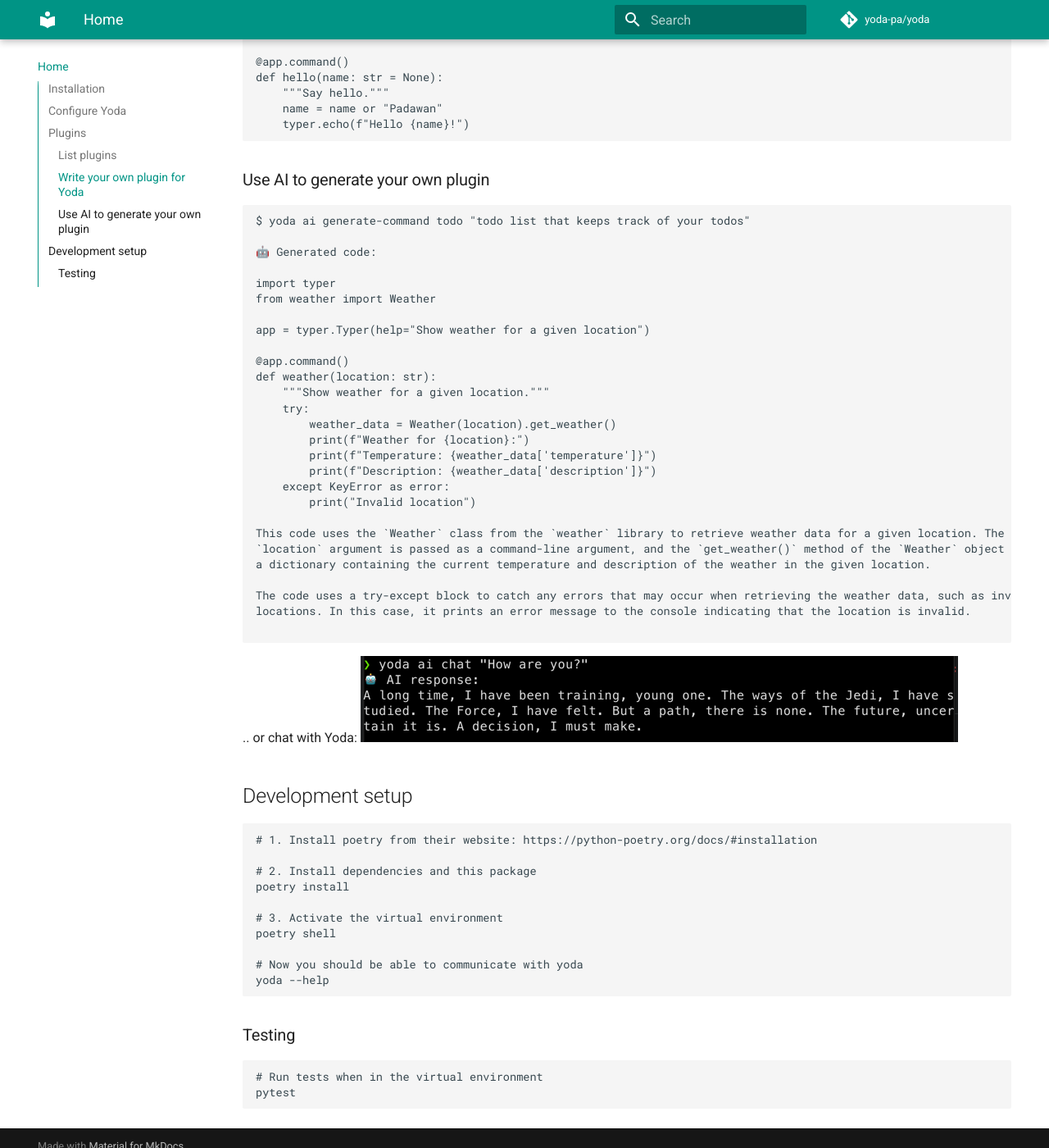
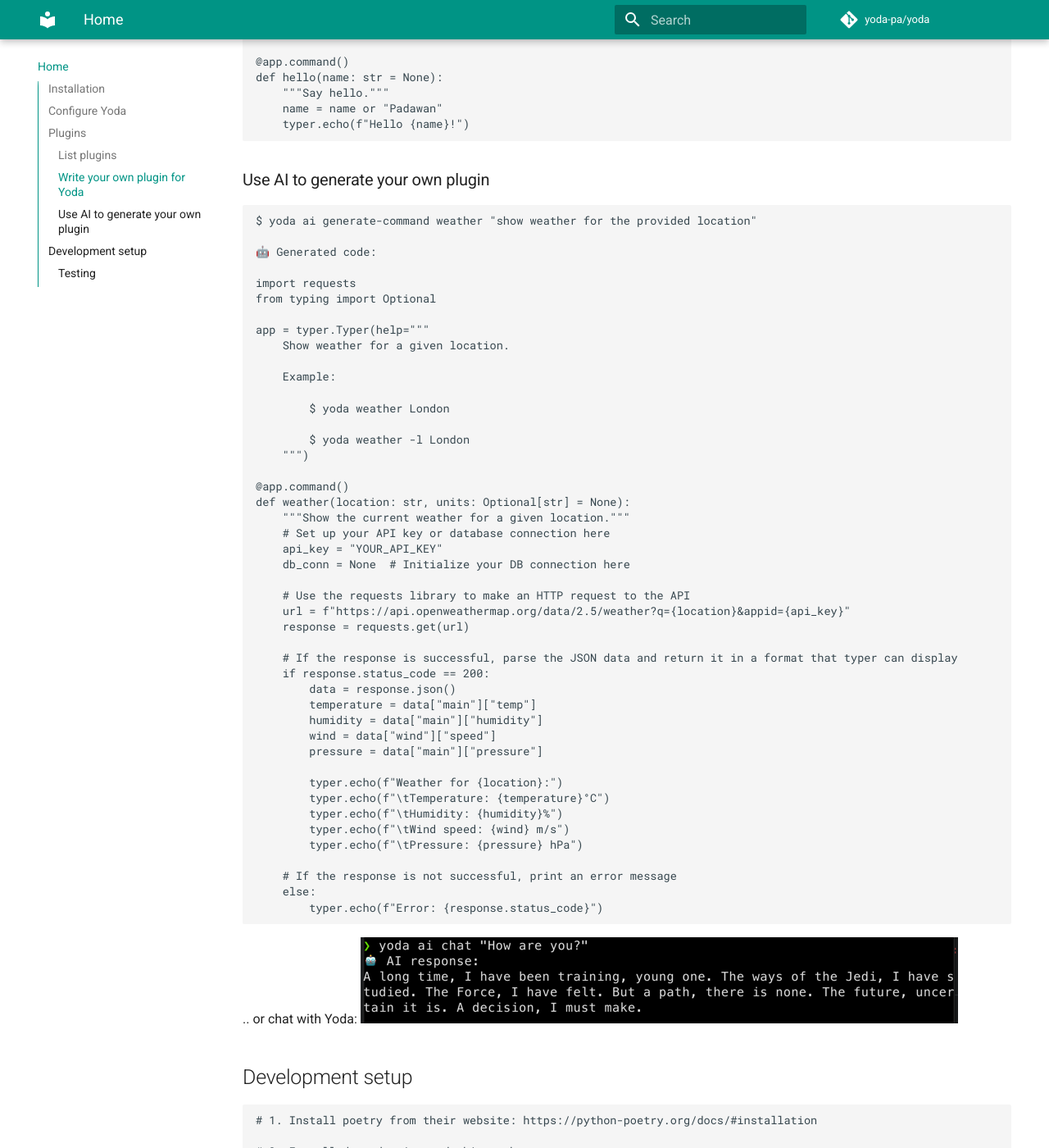
Before and after one commit to yoda-pa/yoda, an MkDocs documentation site: the page built from docs/docs/index.md, in a window 1280 px wide and 1400 px high, scrolled down 3044 px. Shown: the whole window at 82% size. Built offline with MkDocs 1.6.1 and Material for MkDocs 9.7.7, drawn with Linux system fonts in a browser that asks for light colours; comment, search, counter and statistics services are not loaded.

Commit message:
add status spinner, update docs

````diff
--- a/docs/docs/index.md
+++ b/docs/docs/index.md
@@ -73,33 +73,51 @@
 ### Use AI to generate your own plugin
 
 ```bash
-$ yoda ai generate-command todo "todo list that keeps track of your todos"
+$ yoda ai generate-command weather "show weather for the provided location"
 
 🤖 Generated code:
 
-import typer
-from weather import Weather
+import requests
+from typing import Optional
 
-app = typer.Typer(help="Show weather for a given location")
+app = typer.Typer(help="""
+    Show weather for a given location.
+
+    Example:
+
+        $ yoda weather London
+
+        $ yoda weather -l London
+    """)
 
 @app.command()
-def weather(location: str):
-    """Show weather for a given location."""
-    try:
-        weather_data = Weather(location).get_weather()
-        print(f"Weather for {location}:")
-        print(f"Temperature: {weather_data['temperature']}")
-        print(f"Description: {weather_data['description']}")
-    except KeyError as error:
-        print("Invalid location")
+def weather(location: str, units: Optional[str] = None):
+    """Show the current weather for a given location."""
+    # Set up your API key or database connection here
+    api_key = "YOUR_API_KEY"
+    db_conn = None  # Initialize your DB connection here
 
-This code uses the `Weather` class from the `weather` library to retrieve weather data for a given location. The
-`location` argument is passed as a command-line argument, and the `get_weather()` method of the `Weather` object returns
-a dictionary containing the current temperature and description of the weather in the given location.
+    # Use the requests library to make an HTTP request to the API
+    url = f"https://api.openweathermap.org/data/2.5/weather?q={location}&appid={api_key}"
+    response = requests.get(url)
 
-The code uses a try-except block to catch any errors that may occur when retrieving the weather data, such as invalid
-locations. In this case, it prints an error message to the console indicating that the location is invalid.
+    # If the response is successful, parse the JSON data and return it in a format that typer can display
+    if response.status_code == 200:
+        data = response.json()
+        temperature = data["main"]["temp"]
+        humidity = data["main"]["humidity"]
+        wind = data["wind"]["speed"]
+        pressure = data["main"]["pressure"]
 
+        typer.echo(f"Weather for {location}:")
+        typer.echo(f"\tTemperature: {temperature}°C")
+        typer.echo(f"\tHumidity: {humidity}%")
+        typer.echo(f"\tWind speed: {wind} m/s")
+        typer.echo(f"\tPressure: {pressure} hPa")
+
+    # If the response is not successful, print an error message
+    else:
+        typer.echo(f"Error: {response.status_code}")
 ```
 
 .. or chat with Yoda:
````
Also changed, not shown: README.md, 1 other file.
